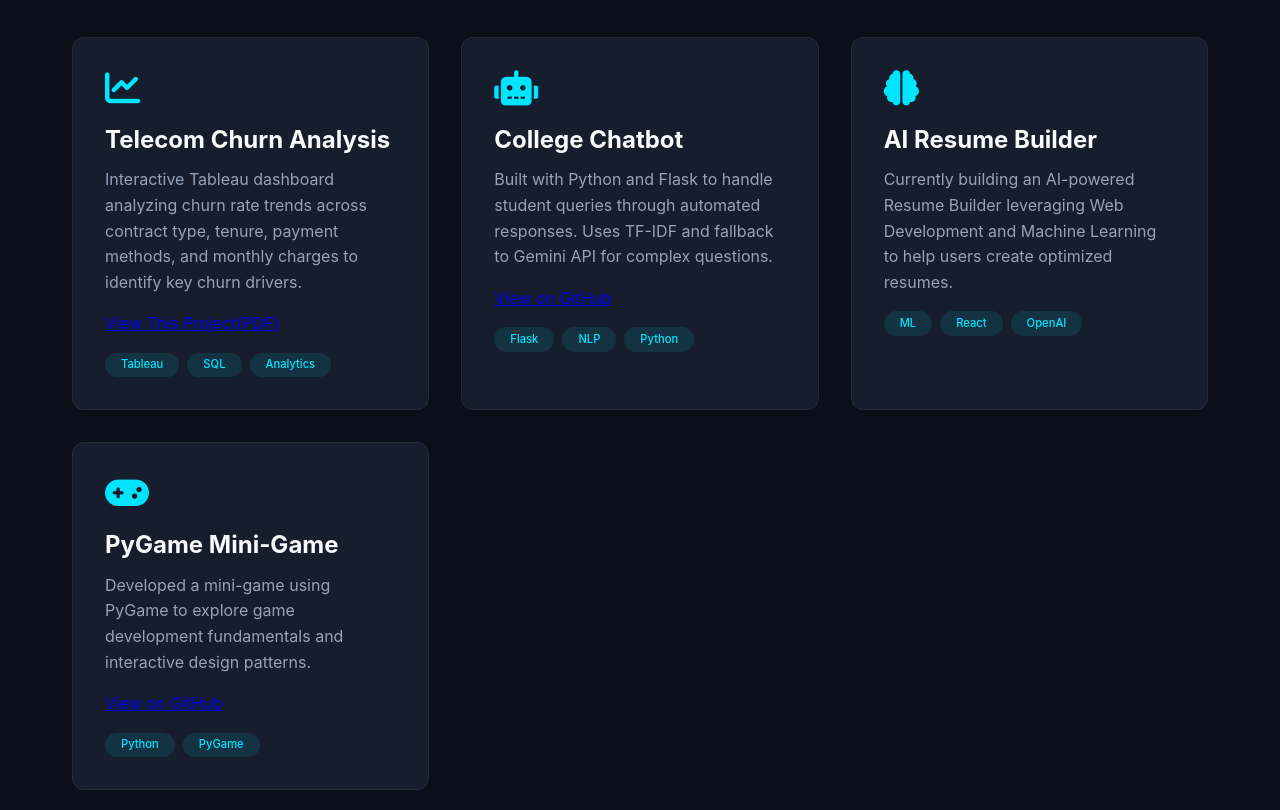
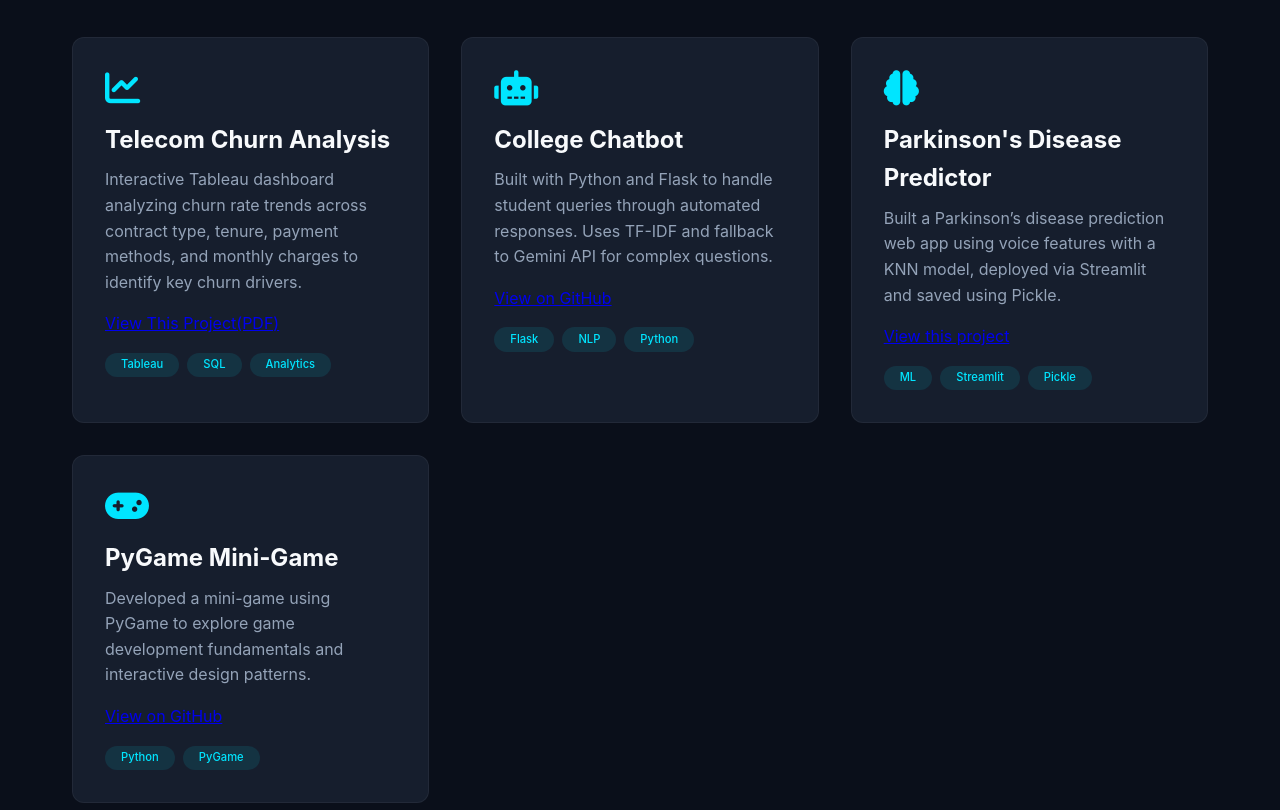
Before and after one commit to Sreehaas-K/Sreehaas_portfolio, a plain HTML site: page index.html in a window 1280 px wide. Shown: the part 2680-3490 px from the top of the page. Drawn offline with Linux system fonts and the light colour scheme.

Commit message:
Updated portfolio with Parkinson's project

```diff
--- a/index.html
+++ b/index.html
@@ -163,12 +163,13 @@
         </div>
         <div class="project-card">
           <i class="fas fa-brain project-icon"></i>
-          <h3>AI Resume Builder</h3>
-          <p>Currently building an AI-powered Resume Builder leveraging Web Development and Machine Learning to help users create optimized resumes.</p>
+          <h3>Parkinson's Disease Predictor</h3>
+          <p>Built a Parkinson’s disease prediction web app using voice features with a KNN model, deployed via Streamlit and saved using Pickle.</p>
+          <a href="https://parkinsons-disease-prediction-ml.streamlit.app/" target="_blank" class="project-link">View this project</a>
           <div class="project-tags">
             <span>ML</span>
-            <span>React</span>
-            <span>OpenAI</span>
+            <span>Streamlit</span>
+            <span>Pickle</span>
           </div>
         </div>
         <div class="project-card">
```
